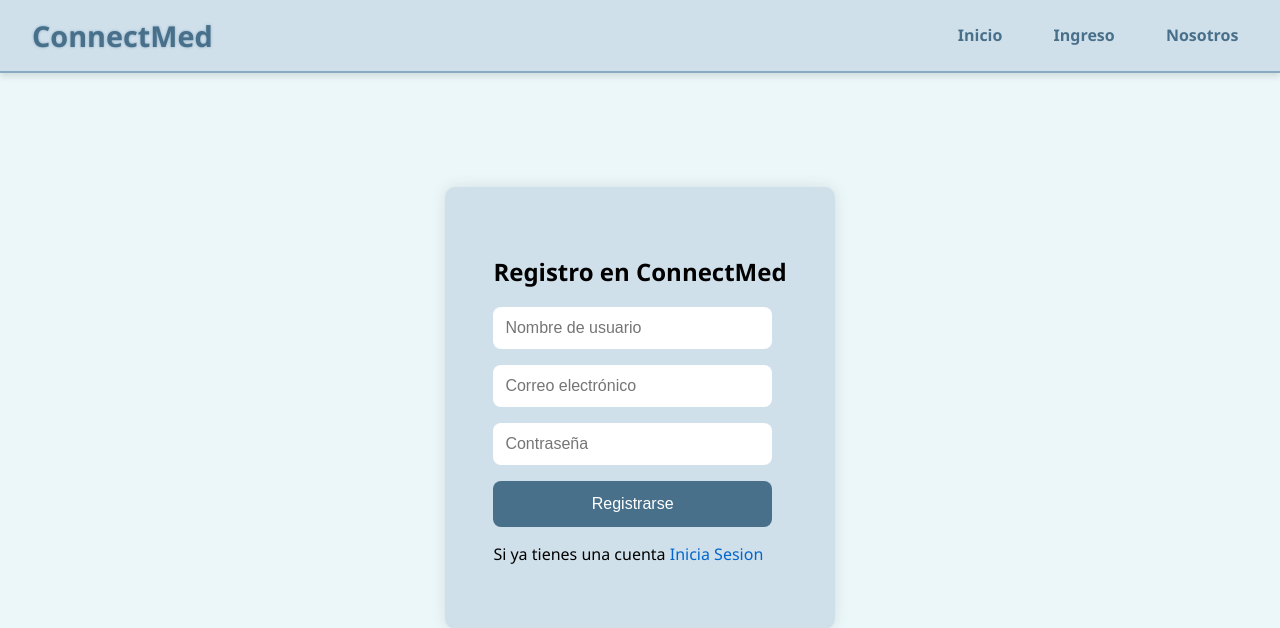
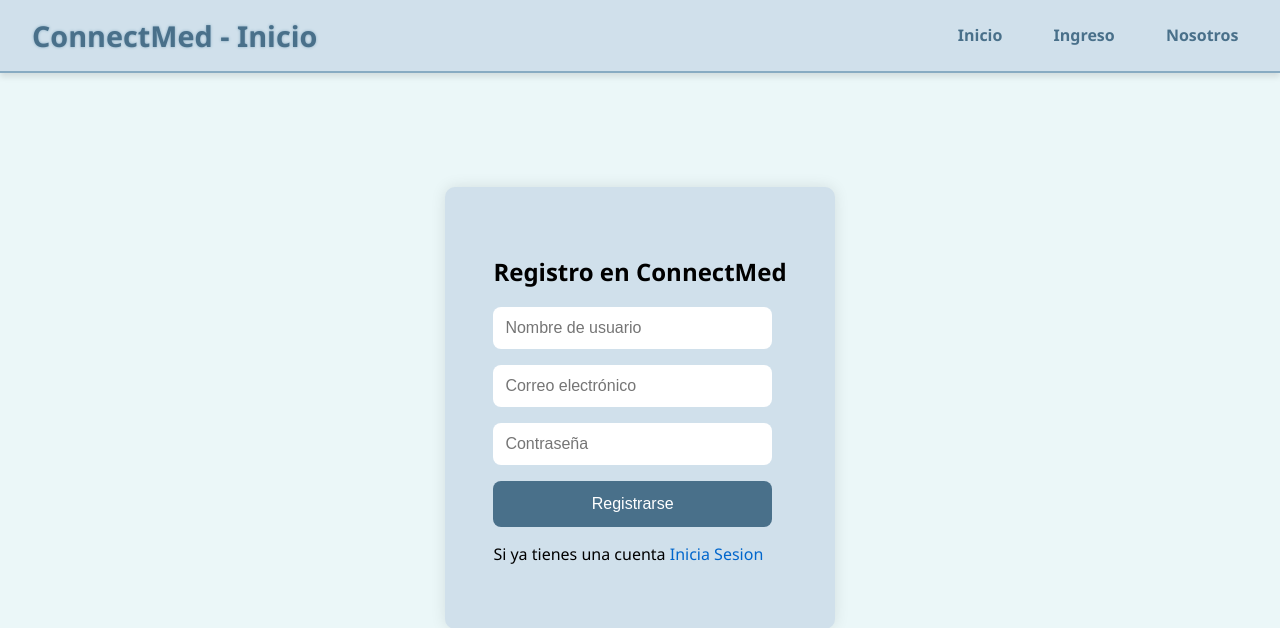
Before and after one commit to Shenao17/ConnectMed, a Flask app: page / in a window 1280 px wide. Shown: the top 628 px of the page. Run offline with Flask 3, Linux system fonts and the light colour scheme.

Commit message:
Chore: Modificacion temporal

```diff
--- a/templates/index.html
+++ b/templates/index.html
@@ -8,7 +8,7 @@
 <body>
 <header>
     <div class="logo">
-        <h1>ConnectMed</h1>
+        <h1>ConnectMed - Inicio</h1>
     </div>
     <nav>
         <ul>
```
